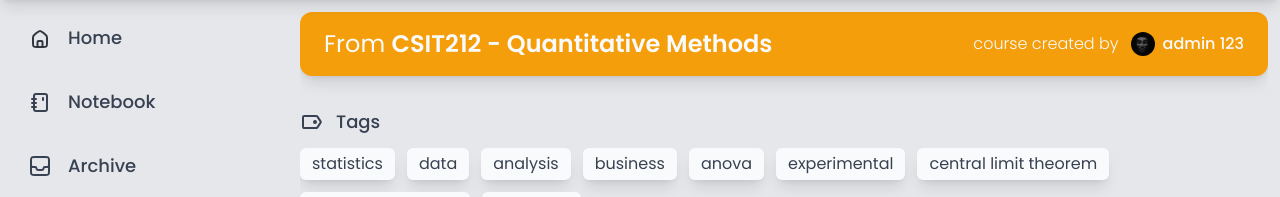
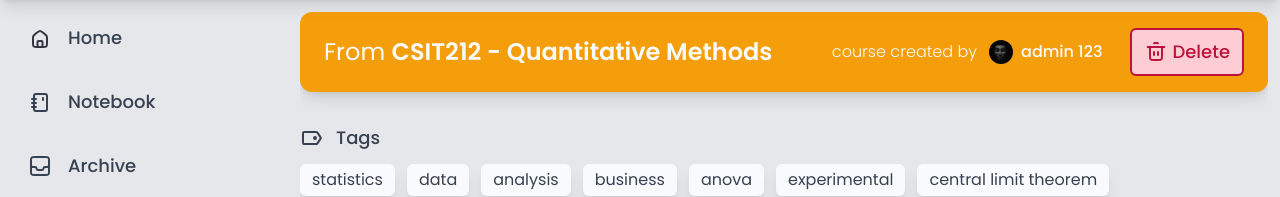
Before and after one commit to simon-escano/TekNotes2, a Django app: a page that uses course/templates/course/course_button.html in a window 1280 px wide. Shown: the part 68-265 px from the top of the page. Run offline with Django 4.2, Linux system fonts and the light colour scheme; a user stored in the database is signed in; data comes from the database, SQL or seed files in the repository; some libraries are stand-ins or nearby versions.

Commit message:
Added delete course

```diff
--- a/course/templates/course/course_button.html
+++ b/course/templates/course/course_button.html
@@ -1,11 +1,23 @@
+{% load static %}
+
 {% if unclickable %}
     <div class="flex flex-wrap bg-{{ course.color }} rounded-xl px-6 py-4 gap-2 shadow-lg items-center justify-between">
         <p class="text-gray-50 text-2xl">From <span class="font-semibold">{{ course }}</span></p>
-        <div class="flex gap-3 text-gray-50 font-light">course created by
+        <div class="flex gap-3 text-gray-50 font-light items-center">
+            <p>course created by</p>
             <a href="{% url 'auth:profile' course.created_by.id %}" class="flex gap-2">
                 <img src="{{ course.created_by.profile.avatar.url }}" alt="Profile Image" class="h-6 w-6 aspect-square rounded-full">
                 <p class="font-medium">{{ course.created_by.first_name }} {{ course.created_by.last_name }}</p>
             </a>
+            {% if course.created_by == request.user %}
+                <form action="{% url 'course:delete_course' course.id %}" method="POST" class="flex">
+                    {% csrf_token %}
+                    <button type="submit" class="transition-all flex gap-1 items-center justify-center text-sm bg-rose-200 text-rose-700 rounded-md px-3 py-2 w-full border-2 border-rose-700 ml-4 hover:bg-rose-100 hover:shadow-lg">
+                        <img src="{% static 'teknotes/images/Trash.svg' %}" alt="Trash">
+                        <p class="font-medium text-lg">Delete</p>
+                    </button>
+                </form>
+            {% endif %}
         </div>
     </div>
 {% else %}
--- a/course/urls.py
+++ b/course/urls.py
@@ -5,4 +5,5 @@ app_name = 'course'
 
 urlpatterns = [
     path("add_a_course/", views.add_a_course, name="add_a_course"),
+    path("delete_course/<int:course_id>/", views.delete_course, name="delete_course"),
 ]
```
Also changed, not shown: course/views.py (+11 -0 lines).
